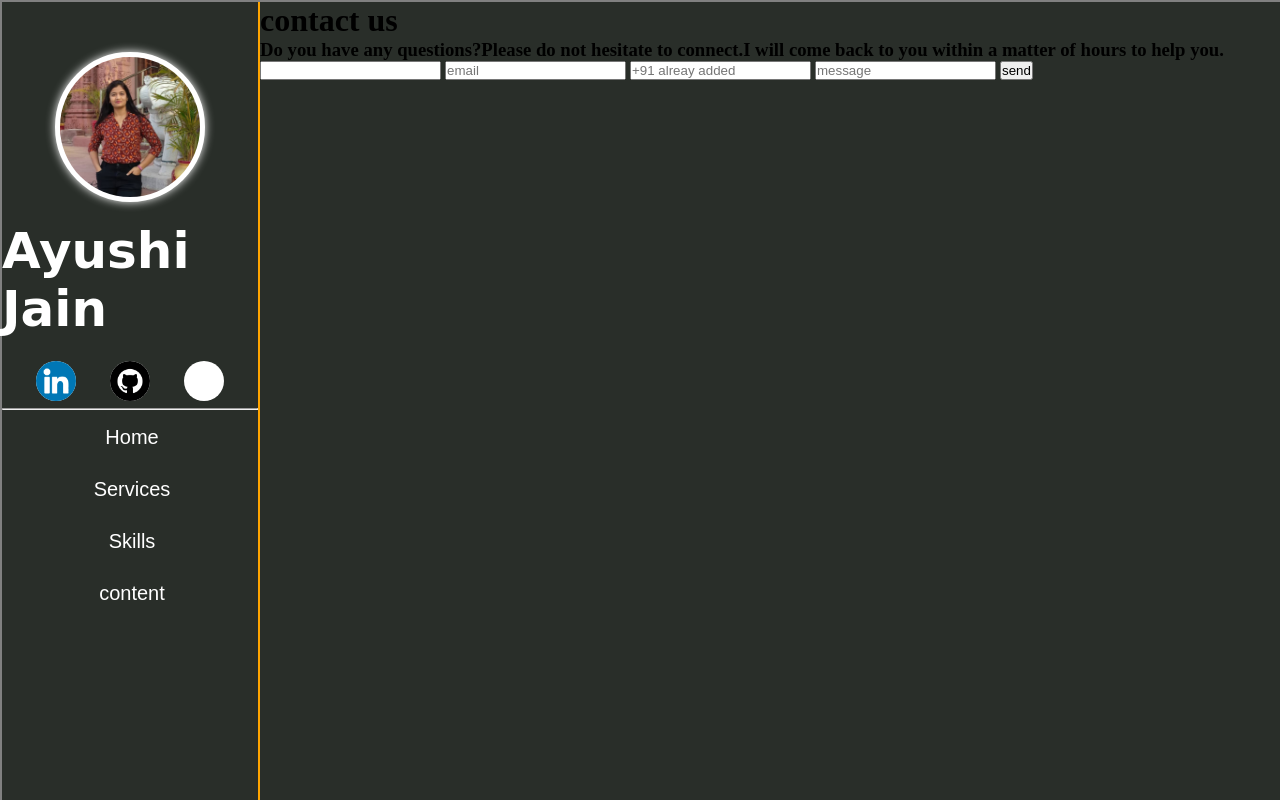
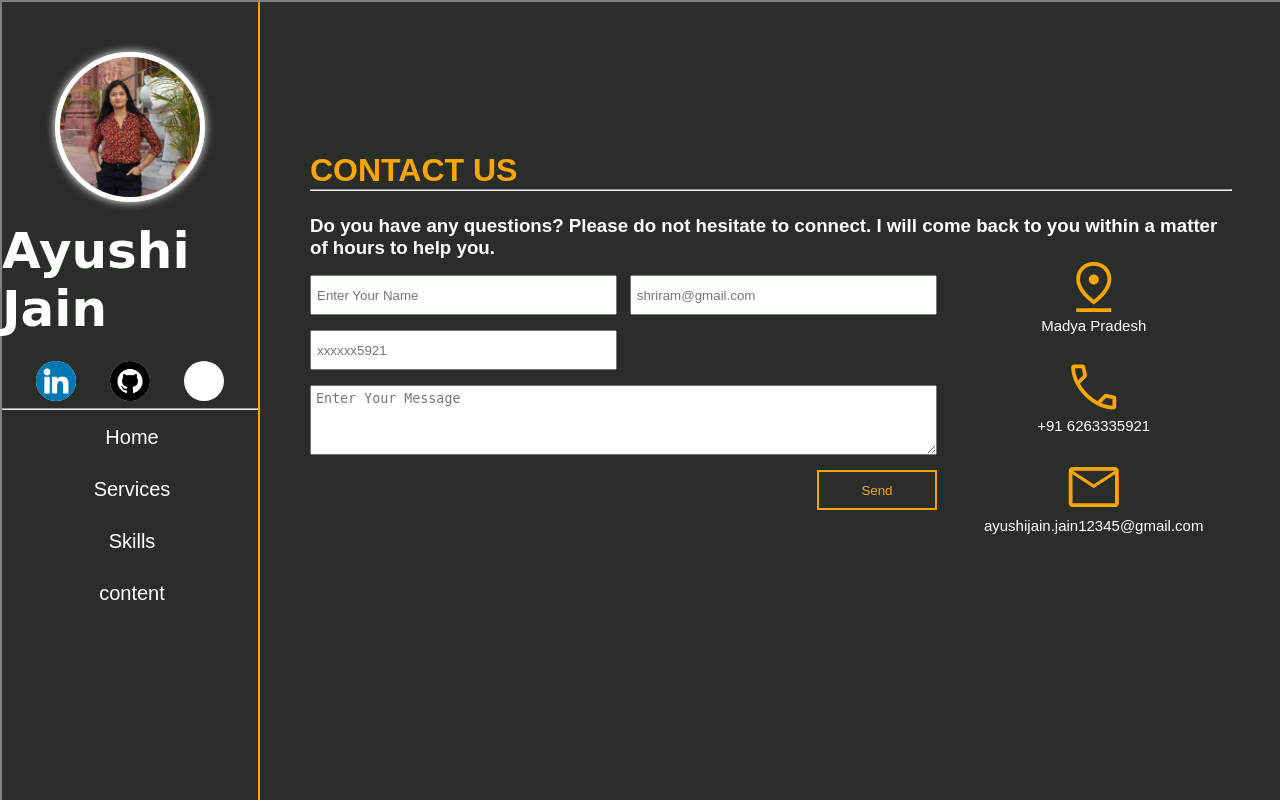
Before and after one commit to ayushijain-iuc/portfolia-website, a Django app: page /contact/ in a window 1280 px wide. Run offline with Django 4.2, Linux system fonts and the light colour scheme; some web fonts are replaced.

Commit message:
third commit

```diff
--- a/resumeproject/core/static/core/css/core.css
+++ b/resumeproject/core/static/core/css/core.css
@@ -6,6 +6,7 @@
   padding: 0%;
   box-sizing: border-box;
 }
+
 body,
 html {
   width: 100%;
@@ -13,6 +14,7 @@ html {
   overflow: hidden;
   background-color: grey;
 }
+
 .main {
   width: 100%;
   height: 100%;
@@ -28,16 +30,22 @@ html {
   height: 100%;
   background-color: rgb(41, 46, 41);
 }
+
 .line {
   width: 2px;
   height: 100%;
   background-color: orange;
 }
+
 .content {
   width: calc(100% - (20% + 2px));
   height: 100%;
   background-color: rgb(41, 46, 41);
+  display: flex;
+  align-items: center;
+  justify-content: center;
 }
+
 .photoname {
   width: 100%;
   height: fit-content;
@@ -49,6 +57,7 @@ html {
   margin: 50px 0 0 0;
   color: white;
 }
+
 .icons {
   width: 100%;
   height: 50px;
@@ -56,6 +65,7 @@ html {
   align-items: center;
   justify-content: space-evenly;
 }
+
 .icons img {
   width: 40px;
   height: 40px;
@@ -65,13 +75,16 @@ html {
   object-position: center;
   transition: 0.5s ease;
 }
+
 .icons img:hover {
   transform: scale(1.02);
   box-shadow: 0 0 10px white;
 }
+
 hr {
   width: 100%;
 }
+
 .circle {
   width: 150px;
   height: 150px;
@@ -86,9 +99,11 @@ hr {
   border: 5px solid white;
   box-shadow: 0 0 10px white;
 }
+
 .mypic {
   width: 300px;
 }
+
 .photoname .myname {
   font-family: "Carattere", cursive;
   font-size: 50px;
@@ -108,11 +123,13 @@ hr {
   font-family: sans-serif;
   font-weight: 500;
 }
+
 .links ul {
   list-style-type: none;
   width: 100%;
   height: fit-content;
 }
+
 .links ul li {
   width: 100%;
   height: 50px;
@@ -131,10 +148,12 @@ hr {
   justify-content: center;
   transition: 0.3s ease-in-out;
 }
+
 .links ul li a:hover {
   background-color: orange;
   color: black;
 }
+
 .home {
   width: 100%;
   height: 100%;
@@ -156,25 +175,30 @@ hr {
   border: 5px solid white;
   box-shadow: 0 0 10px purple;
 }
+
 .mypic2 {
   width: 290px;
 }
+
 .about {
   width: 100%;
   height: 300px;
   /* background-color: red; */
   padding: 0 5%;
 }
+
 .about h2 {
   font-family: "Carattere", cursive;
   color: white;
   font-size: 50px;
 }
+
 .about p {
   font-family: sans-serif;
   color: white;
   font-size: 17px;
 }
+
 .buttons {
   width: 100%;
   height: 100px;
@@ -183,6 +207,7 @@ hr {
   justify-content: center;
   align-items: center;
 }
+
 .buttons .hire,
 .buttons .resume,
 .buttons .contact {
@@ -200,6 +225,153 @@ hr {
   box-shadow: 0 0 10px orange;
 }
 
-/* @media only screen and  {
+.contact1 {
+  width: 100%;
+  height: 600px;
+  /* background-color: aqua; */
+  display: flex;
+  align-items: flex-start;
+  justify-content: flex-start;
+  flex-direction: column;
+  font-family: sans-serif;
+  padding: 50px;
+}
 
-} */
+.ch1 {
+  width: 100%;
+  height: 60px;
+
+  color: orange;
+}
+
+hr {
+  width: 100%;
+}
+
+.ch3 {
+  width: 100%;
+  height: 20px;
+
+  color: white;
+  margin: 5px 0 30px 0;
+}
+.combine {
+  width: 100%;
+  height: 400px;
+  display: flex;
+  flex-direction: row;
+  align-items: center;
+  justify-content: space-between;
+
+}
+
+form {
+  width: 68%;
+  height: 100%;
+  display: flex;
+
+  flex-direction: column;
+  font-family: sans-serif;
+  font-weight: 700;
+  letter-spacing: 1.1;
+  margin-top: 20px;
+}
+.callme{
+  width: 30%;
+  height: 100%;
+
+  display: flex;
+  flex-direction: column;
+
+}
+.boxes{
+  width: 100%;
+  height: 60px;
+  display: flex;
+  align-items: center;
+  justify-content: center;
+  flex-direction: column;
+  color: orange;
+  margin-bottom: 40px;
+
+}
+.boxes span{
+  font-size: 60px;
+
+}
+.boxes p{
+  font-size: 15px;
+  font-weight: 500;
+  color: white;
+
+}
+
+.teil {
+  width: 100%;
+  height: 40px;
+  display: flex;
+  align-items: center;
+  justify-content: space-between;
+}
+
+.teil input {
+  width: 49%;
+  height: 100%;
+  padding: 5px;
+}
+.no {
+  width: 100%;
+  height: 40px;
+  display: flex;
+  justify-content: flex-start;
+  margin: 15px 0 0 0;
+}
+.no input {
+  width: 49%;
+  height: 100%;
+  padding: 5px;
+}
+.message {
+  width: 100%;
+  height: 70px;
+  display: flex;
+  justify-content: flex-start;
+  margin: 15px 0 0 0;
+}
+.message textarea {
+  width: 100%;
+  height: 100%;
+  text-align: start;
+  padding: 5px;
+}
+.btn {
+  width: 100%;
+  height: 40px;
+  display: flex;
+  justify-content: flex-end;
+  margin: 15px 0 0 0;
+}
+.btn button {
+  height: 100%;
+  width: 120px;
+  background-color: transparent;
+  border: 2px solid orange;
+  color: orange;
+}
+.btn button:hover {
+  box-shadow: 0 0 10px orange;
+}
+
+@media only screen and (max-width: 768px) {
+  .sidebar {
+    display: none;
+  }
+
+  .main {
+    width: 100%;
+  }
+
+  .home {
+    width: 100%;
+  }
+}
--- a/resumeproject/core/templates/core/contact.html
+++ b/resumeproject/core/templates/core/contact.html
@@ -2,15 +2,43 @@
 {% extends 'core/links.html' %}
 
 {% block content %}
-<h1>contact us </h1>
-<h3>Do you have any questions?Please do not hesitate to connect.I will come back to you within a matter of hours to help you.</h3>
+<div class="contact1">
+<div class="ch1"><h1>CONTACT US</h1><hr></div>
+<div class="ch3">
+    <h3>Do you have any questions? Please do not hesitate to connect. I will come back to you within a matter of hours to help you.</h3></div>
+    <div class="combine">
+
 <form action="" method="POST">
     {% csrf_token %}
+<div class="teil">
+<input type="text" name='name' placeholder="Enter Your Name">
+<input type="email" name='email' placeholder='shriram@gmail.com'>
+</div>
+<div class="no">
+    <input type="number" name='phone' placeholder='xxxxxx5921'>
 
-<input type="text" name='name'>
-<input type="email" name='email' placeholder='email'>
-<input type="number" name='phone' placeholder='+91 alreay added'>
-<input type="textarea" name='message' placeholder="message">
-<button type="submit" id="submit">send</button>
+</div>
+<div class="message">
+
+    <textarea name="message" id="" cols="30" rows="10" placeholder="Enter Your Message"></textarea>
+</div>
+<div class="btn">
+
+    <button type="submit" id="submit">Send</button>
+</div>
 </form>
+<div class="callme">
+    <div class="boxes"><span class="material-symbols-outlined">
+        pin_drop
+        </span><p>Madya Pradesh</p></div>
+    <div class="boxes"><span class="material-symbols-outlined">
+        call
+        </span><p>+91 6263335921</p></div>
+    <div class="boxes"><span class="material-symbols-outlined">
+        mail
+        </span><p>ayushijain.jain12345@gmail.com</p></div>
+</div>
+</div>
+</div>
+
 {% endblock content %}
--- a/resumeproject/core/templates/core/links.html
+++ b/resumeproject/core/templates/core/links.html
@@ -10,6 +10,7 @@
     <link rel="stylesheet" href="{% static 'core/css/tem.css' %}" />
 
     <link rel="stylesheet" href="{% static 'core/css/core.css' %}" />
+    <link rel="stylesheet" href="https://fonts.googleapis.com/css2?family=Material+Symbols+Outlined:opsz,wght,FILL,GRAD@24,400,0,0" />
 
 
   </head>
```
Also changed, not shown: resumeproject/core/static/core/css/contact.css (added).
